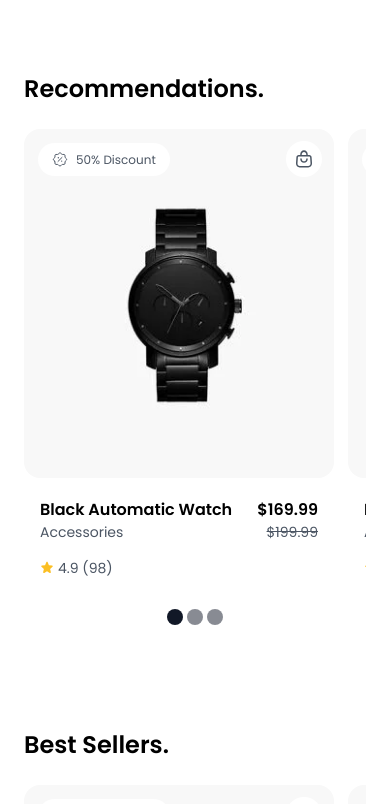
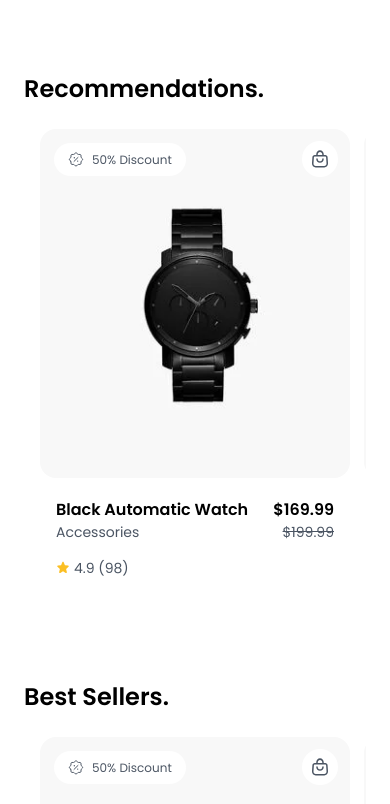
Before and after one commit to NurAlam123/kroniq, a React (Vite) app: page / in a window 390 px wide. Shown: the part 1580-2384 px from the top of the page. Built offline with nearby package versions, Linux system fonts and the light colour scheme.

Commit message:
feat(home): make responsive carousel

```diff
--- a/src/components/common/SliderButton.tsx
+++ b/src/components/common/SliderButton.tsx
@@ -8,7 +8,7 @@ const SliderButton = ({
   return (
     <button
       className={cn(
-        "size-4 rounded-full bg-primary/50",
+        "size-2 lg:size-4 rounded-full bg-primary/50",
         active && "bg-primary",
       )}
       {...props}
--- a/src/components/product/ProductCard.tsx
+++ b/src/components/product/ProductCard.tsx
@@ -3,7 +3,7 @@ import Image from "../common/Image";
 
 const ProductCard = () => {
   return (
-    <div className="w-(--card-width) max-w-[384px] h-[448px] group/card">
+    <div className="w-(--card-width) max-w-[384px] h-[448px] group/card snap-center">
       {/* product image */}
       <div className="relative w-fit">
         {/* discount tag */}
--- a/src/components/product/ProductCarousel.tsx
+++ b/src/components/product/ProductCarousel.tsx
@@ -1,5 +1,6 @@
 import { Children, useRef, useState } from "react";
 import SliderButton from "../common/SliderButton";
+import { useMedia } from "../../hooks/useMedia";
 
 const ProductCarousel = ({
   children,
@@ -11,7 +12,9 @@ const ProductCarousel = ({
   const containerRef = useRef<HTMLDivElement>(null);
   const indexRef = useRef<number>(null);
 
-  const cards = 4;
+  const isLarge = useMedia("(min-width: 1024px)");
+
+  const cards = isLarge ? 4 : 1;
   const gap = 14 * cards;
 
   const getContainerData = () => {
@@ -45,7 +48,7 @@ const ProductCarousel = ({
     <div>
       <div
         ref={containerRef}
-        className="h-(--container-height) grid grid-flow-col auto-rows-(--card-width) gap-3.5 overflow-x-auto scroll-smooth scrollbar-none"
+        className="max-lg:px-24 h-(--container-height) grid grid-flow-col auto-rows-(--card-width) gap-3.5 overflow-x-auto scroll-smooth scrollbar-none snap-x snap-mandatory overscroll-x-contain"
         style={
           {
             "--card-width": "310px",
@@ -59,7 +62,7 @@ const ProductCarousel = ({
 
       {/* carousel action button */}
       {Children.count(children) > 4 && (
-        <div className="flex gap-1 justify-center items-center mt-8">
+        <div className="hidden lg:flex gap-1 justify-center items-center mt-8">
           {createSliderButton({
             current,
             buttonHandler,
--- /dev/null
+++ b/src/hooks/useMedia.ts
@@ -0,0 +1,30 @@
+import { useEffect, useState } from "react";
+
+export function useMedia(query: string, defaultState = false): boolean {
+  const [matches, setMatches] = useState(defaultState);
+
+  useEffect(() => {
+    if (typeof window === "undefined" || !window.matchMedia) {
+      return;
+    }
+
+    const mediaQueryList = window.matchMedia(query);
+
+    // Update state on mount
+    setMatches(mediaQueryList.matches);
+
+    const listener = (event: MediaQueryListEvent) => {
+      setMatches(event.matches);
+    };
+
+    // Modern browsers
+    mediaQueryList.addEventListener("change", listener);
+
+    // Cleanup
+    return () => {
+      mediaQueryList.removeEventListener("change", listener);
+    };
+  }, [query]);
+
+  return matches;
+}
--- a/src/routes/(home)/-components/Collections.tsx
+++ b/src/routes/(home)/-components/Collections.tsx
@@ -11,7 +11,7 @@ const Collections = () => {
         subtitle="Good things are waiting for you"
       />
 
-      <div className="flex max-lg:flex-col gap-2 md:gap-5">
+      <div className="flex max-lg:flex-col gap-2 lg:gap-5">
         <CollectionCard
           title="For Men's"
           subtitle="Starting at $24"
@@ -42,15 +42,15 @@ const CollectionCard = ({
   href: string;
 }) => {
   return (
-    <div className="border border-gray-450 rounded-[16px] max-lg:px-6 max-lg:py-10 md:p-[40px] w-full flex justify-between divide-x-2 divide-gray-450 gap-3 items-center">
+    <div className="border border-gray-450 rounded-[16px] max-lg:px-6 max-lg:py-10 lg:p-[40px] w-full flex justify-between divide-x-2 divide-gray-450 gap-3 items-center">
       <div className="w-full">
-        <p className="text-c-md md:text-c-xl font-semibold">{title}</p>
-        <p className="text-c-xs md:text-c-sm text-body-text">{subtitle}</p>
+        <p className="text-c-md lg:text-c-xl font-semibold">{title}</p>
+        <p className="text-c-xs lg:text-c-sm text-body-text">{subtitle}</p>
       </div>
-      <div className="min-w-[102px] md:min-w-[114px]">
+      <div className="min-w-[102px] lg:min-w-[114px]">
         <Link
           to={href}
-          className="text-body-text text-c-xs md:text-c-sm flex gap-2 font-medium uppercase"
+          className="text-body-text text-c-xs lg:text-c-sm flex gap-2 font-medium uppercase"
         >
           SHOP NOW
           <Image src="/icons/arrow-right.svg" alt="right arrow icon" />
```
